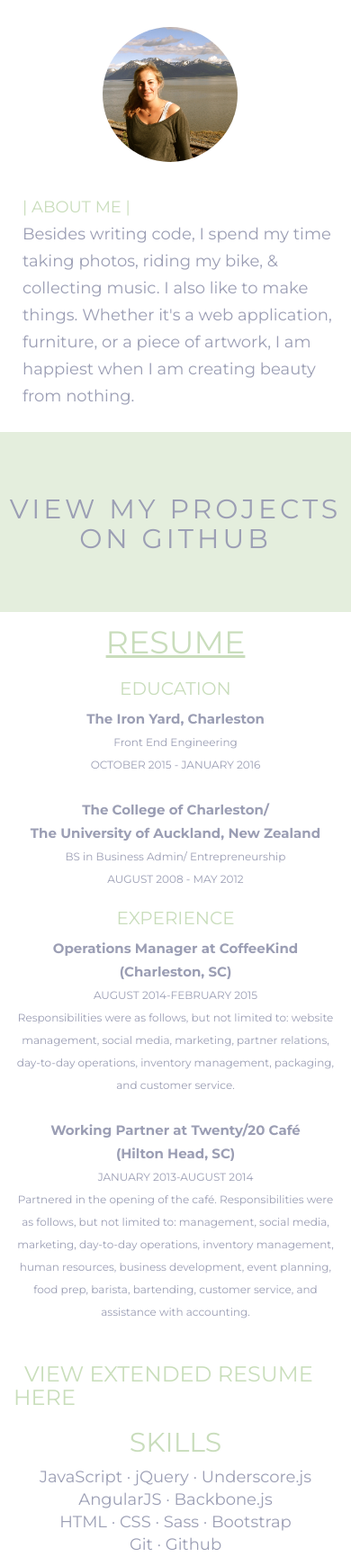
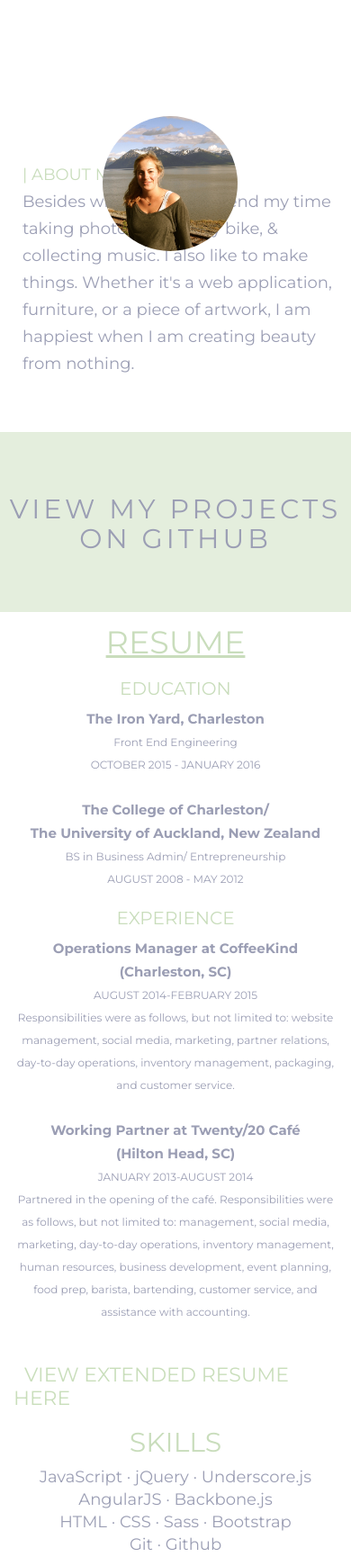
Before and after one commit to faurenlarr/larn.github.io, a website: page index.html in a window 390 px wide. Shown: the part 880-2610 px from the top of the page at 90% size. Drawn offline with nearby package versions, Linux system fonts and the light colour scheme.

Commit message:
media queries

```diff
--- a/media.scss
+++ b/media.scss
@@ -50,7 +50,7 @@
       padding-top: 75px;
     }
     h4 {
-      margin-top: 225px;
+      margin-top: 189px;
       margin-left: 10px;
     }
   }
@@ -59,7 +59,7 @@
       width: 150px;
       height: 150px;
       position: absolute;
-      margin-top: -435px;
+      margin-top: -300px;
       margin-left: 99px;
     }
   }
@@ -149,6 +149,13 @@ height: 200px;
   p {
     font-size: 12px;
   }
+  h3 {
+    a {
+      color: red;
+      font-size: 22px;
+      text-align: center;
+    }
+  }
 }
 
 
```
Also changed, not shown: media.css.
